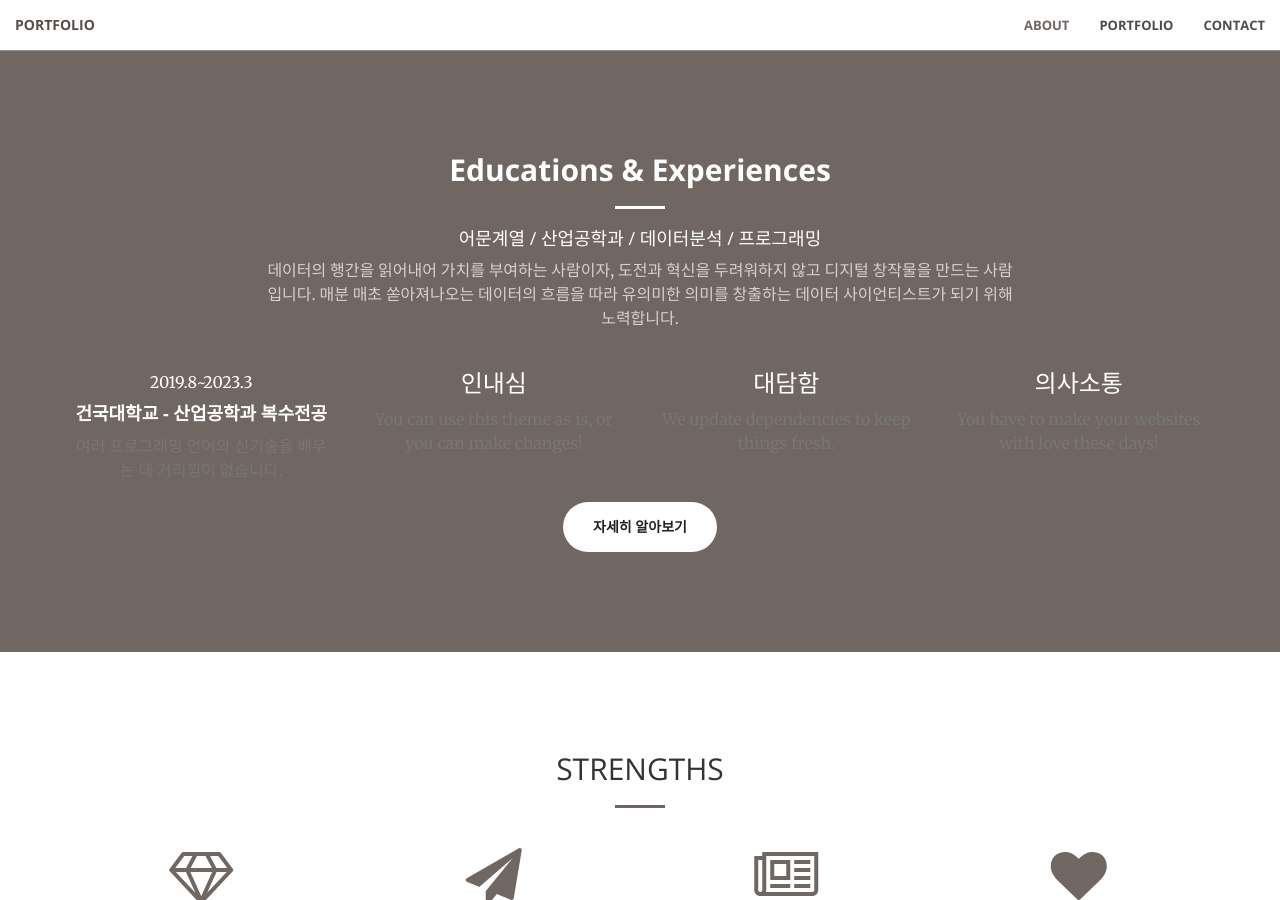
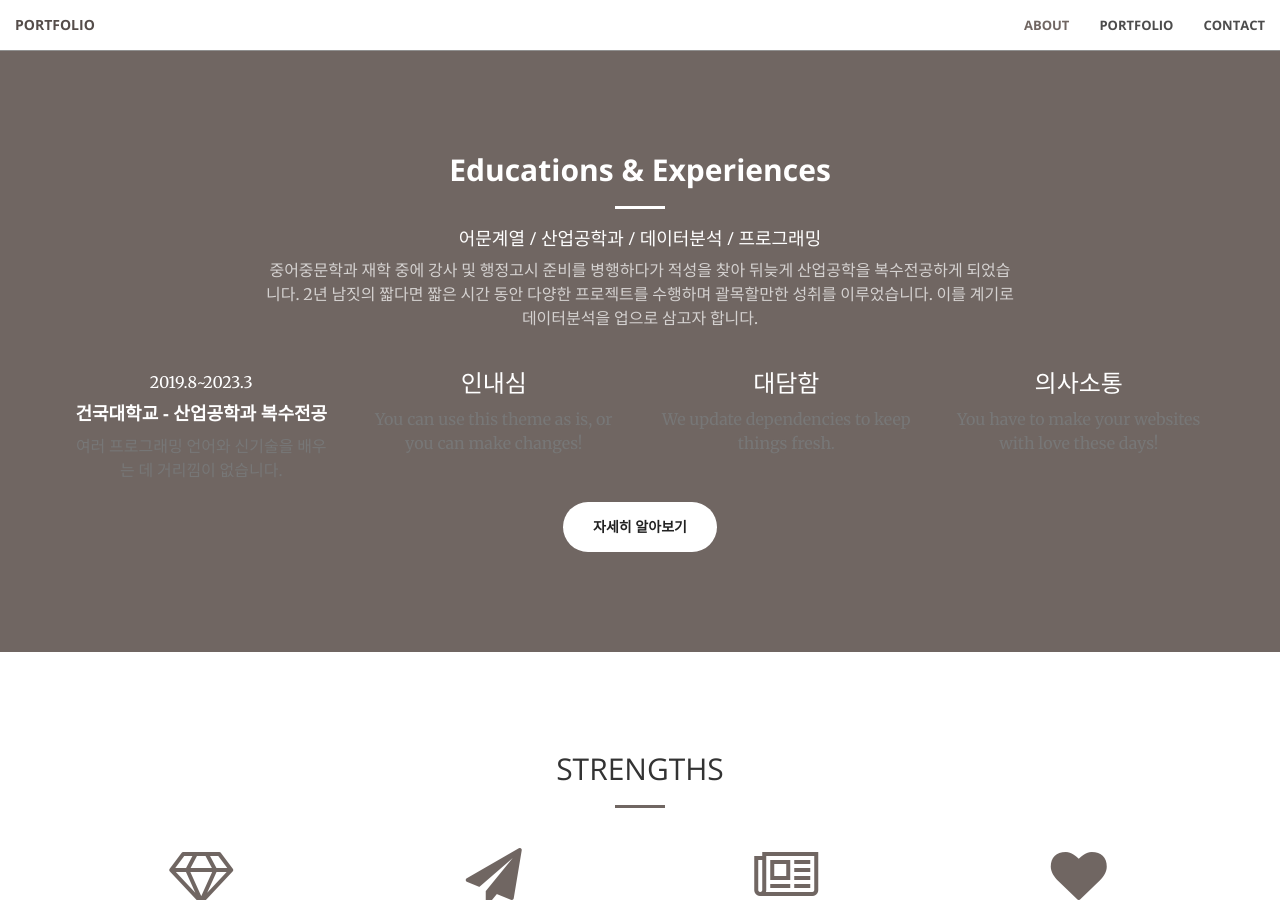
Before and after one commit to ymdev2023/ymdev2023.github.io, a Jekyll site: the page built from index.html, in a window 1280 px wide and 900 px high, scrolled down 1759 px. Built offline with Jekyll 4.4.1, drawn with Linux system fonts in a browser that asks for light colours.

Commit message:
Update education-experience.html

```diff
--- a/_includes/education-experience.html
+++ b/_includes/education-experience.html
@@ -7,7 +7,7 @@
                 <h2 class="section-heading"><b>Educations & Experiences</b></h2>
                 <hr class="light">
                 <h4> 어문계열 / 산업공학과 / 데이터분석 / 프로그래밍 </h4>
-                <p class="text-faded">데이터의 행간을 읽어내어 가치를 부여하는 사람이자, 도전과 혁신을 두려워하지 않고 디지털 창작물을 만드는 사람입니다. 매분 매초 쏟아져나오는 데이터의 흐름을 따라 유의미한 의미를 창출하는 데이터 사이언티스트가 되기 위해 노력합니다.</p>
+                <p class="text-faded">중어중문학과 재학 중에 강사 및 행정고시 준비를 병행하다가 적성을 찾아 뒤늦게 산업공학을 복수전공하게 되었습니다. 2년 남짓의 짧다면 짧은 시간 동안 다양한 프로젝트를 수행하며 괄목할만한 성취를 이루었습니다. 이를 계기로 데이터분석을 업으로 삼고자 합니다.</p>
             </div>
 
         </div>
```
